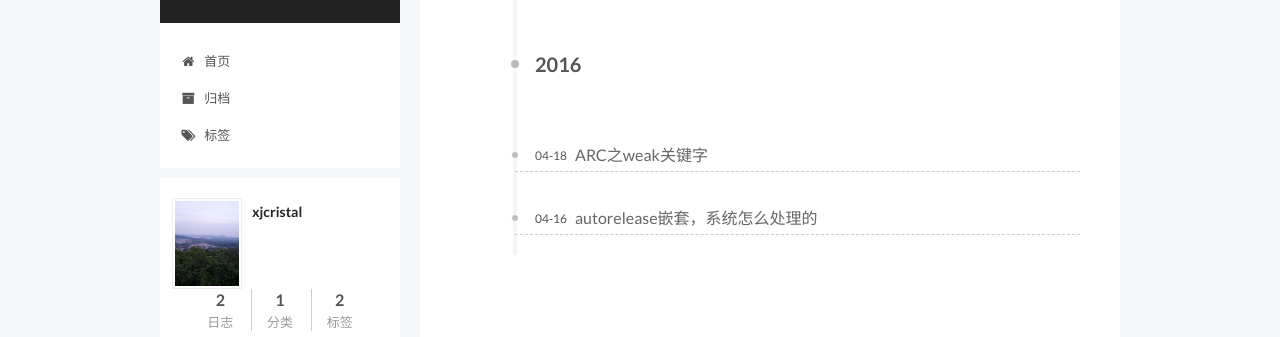
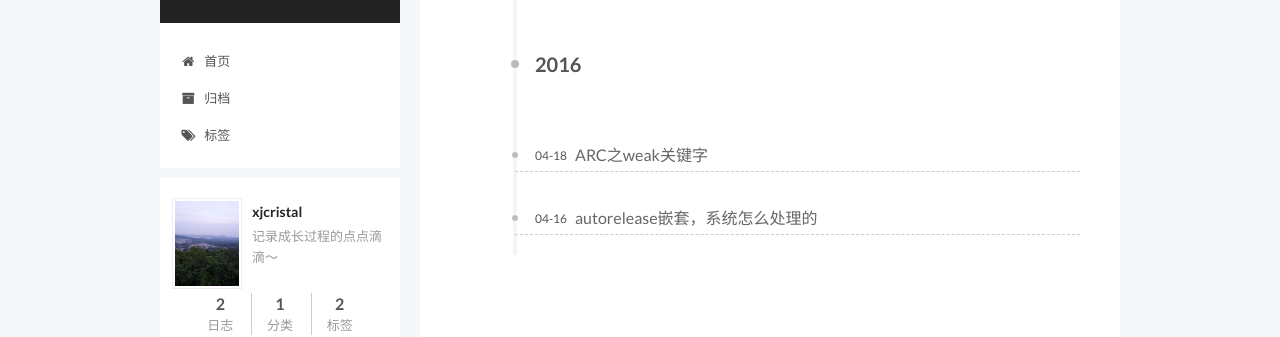
Before and after one commit to xjcristal/xjcristal.github.io, a plain HTML site: page archives/2016/04/index.html in a window 1280 px wide. Shown: the part 82-419 px from the top of the page. Drawn offline with Linux system fonts and the light colour scheme; a script that the page names is missing.

Commit message:
Site updated: 2016-04-18 20:14:27

```diff
--- a/archives/2016/04/index.html
+++ b/archives/2016/04/index.html
@@ -80,15 +80,15 @@
 
 
 
-<meta name="description">
+<meta name="description" content="记录成长过程的点点滴滴～">
 <meta property="og:type" content="website">
 <meta property="og:title" content="Thinking">
 <meta property="og:url" content="http://xjcristal.github.io/blog/archives/2016/04/index.html">
 <meta property="og:site_name" content="Thinking">
-<meta property="og:description">
+<meta property="og:description" content="记录成长过程的点点滴滴～">
 <meta name="twitter:card" content="summary">
 <meta name="twitter:title" content="Thinking">
-<meta name="twitter:description">
+<meta name="twitter:description" content="记录成长过程的点点滴滴～">
 
 
 
@@ -335,7 +335,7 @@
                src="/uploads/scene.jpg"
                alt="xjcristal" />
           <p class="site-author-name" itemprop="name">xjcristal</p>
-          <p class="site-description motion-element" itemprop="description"></p>
+          <p class="site-description motion-element" itemprop="description">记录成长过程的点点滴滴～</p>
         </div>
         <nav class="site-state motion-element">
           <div class="site-state-item site-state-posts">
--- a/css/main.css
+++ b/css/main.css
@@ -1535,7 +1535,7 @@ pre .javascript .function {
   width: 4px;
   height: 4px;
   border-radius: 50%;
-  background: #af7cff;
+  background: #e95982;
 }
 .links-of-blogroll {
   font-size: 13px;
```
Also changed, not shown: 2016/04/16/autorelease嵌套，系统怎么处理的/index.html (+1 -1 lines), 2016/04/18/ARC之weak关键字/index.html (+1 -1 lines), archives/2016/index.html (+4 -4 lines), archives/index.html (+4 -4 lines), categories/iOS开发/index.html (+4 -4 lines), categories/index.html (+4 -4 lines), index.html (+4 -4 lines), tags/iOS开发/index.html (+4 -4 lines), tags/index.html (+4 -4 lines), tags/面试/index.html (+4 -4 lines).
